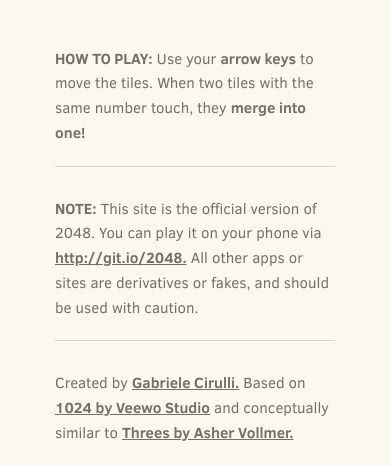
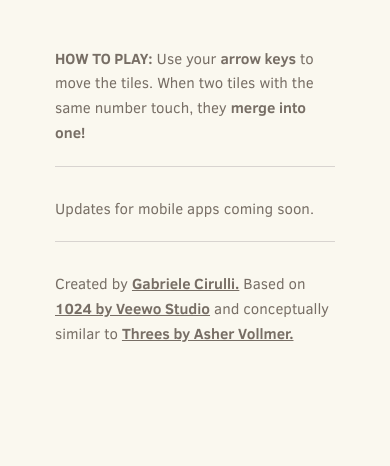
Before and after one commit to marysnow/marysnow.github.io, a plain HTML site: page index.html in a window 390 px wide. Shown: the part 488-954 px from the top of the page. After the commit the page ends 855 px from the top, so only its background shows below. Drawn offline with Linux system fonts and the light colour scheme.

Commit message:
update mobile app  title

```diff
--- a/index.html
+++ b/index.html
@@ -76,8 +76,11 @@
       <strong class="important">How to play:</strong> Use your <strong>arrow keys</strong> to move the tiles. When two tiles with the same number touch, they <strong>merge into one!</strong>
     </p>
     <hr>
+    <!--p>
+    <strong class="important">Note:</strong> This site is the official version of 2048. You can play it on your phone via <a href="http://git.io/2048">http://git.io/2048.</a> All other apps or sites are derivatives or fakes, and should be used with caution.
+    </p-->
     <p>
-    <strong class="important">Note:</strong> This site is the official version of 2048. You can play it on your phone via <a href="http://git.io/2048">http://git.io/2048.</a> All other apps or sites are derivatives or fakes, and should be used with caution.
+    Updates for mobile apps coming soon.
     </p>
     <hr>
     <p>
```
